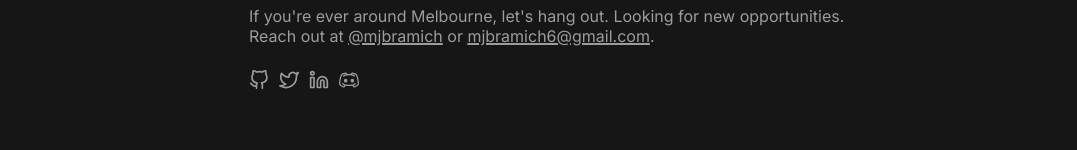
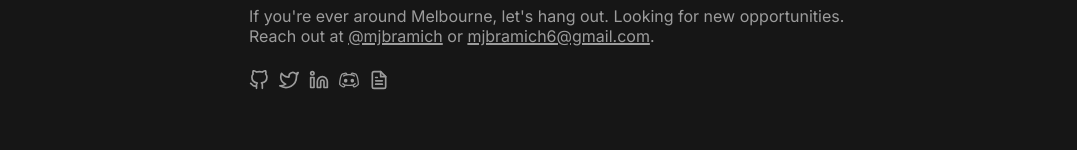
Before and after one commit to mjbramich/portfolio, a Next.js app: page / in a window 1280 px wide. Shown: the part 432-582 px from the top of the page, without its empty margins (91-1168 px from the left). Built offline with nearby package versions, Linux system fonts and the light colour scheme.

Commit message:
refactor: add resume to social icons

```diff
--- a/src/components/Home/Socials.tsx
+++ b/src/components/Home/Socials.tsx
@@ -1,5 +1,5 @@
 import type { FC } from 'react';
-import { FiGithub, FiLinkedin, FiTwitter } from 'react-icons/fi/index';
+import { FiGithub, FiLinkedin, FiTwitter, FiFileText } from 'react-icons/fi/index';
 import { RxDiscordLogo } from 'react-icons/rx';
 import styles from '@css/home.module.css';
 
@@ -25,6 +25,11 @@ const Socials: FC = () => (
 				aria: 'Discord',
 				icon: RxDiscordLogo,
 				href: 'https://discord.com/users/759379629148078121'
+			},
+			{
+				aria: 'Resume',
+				icon: FiFileText,
+				href: 'https://drive.google.com/file/d/13p6X4aarSjfnb19103-HGqCW3WPxS5dV/view?usp=drive_link'
 			}
 		].map((link) => (
 			<a
```
